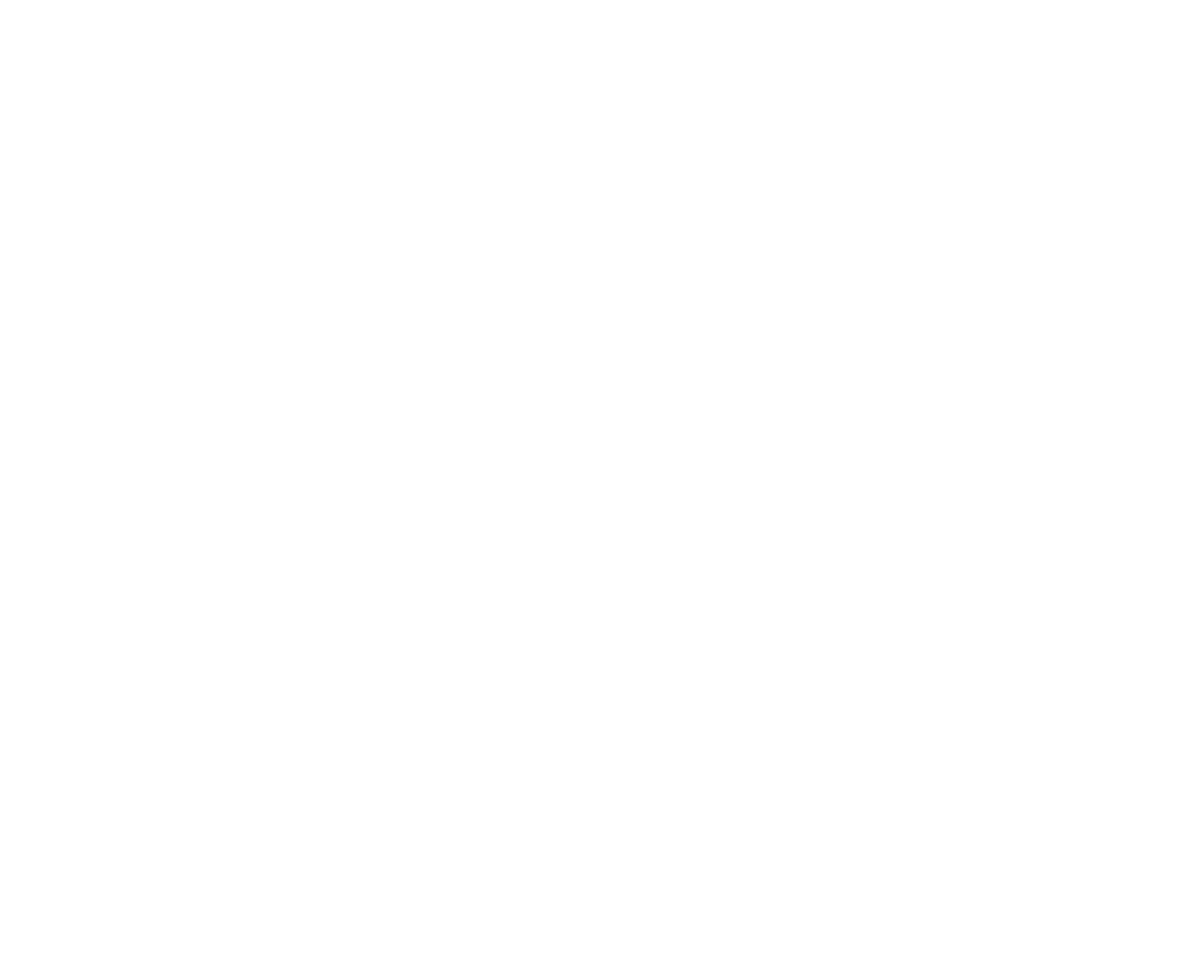
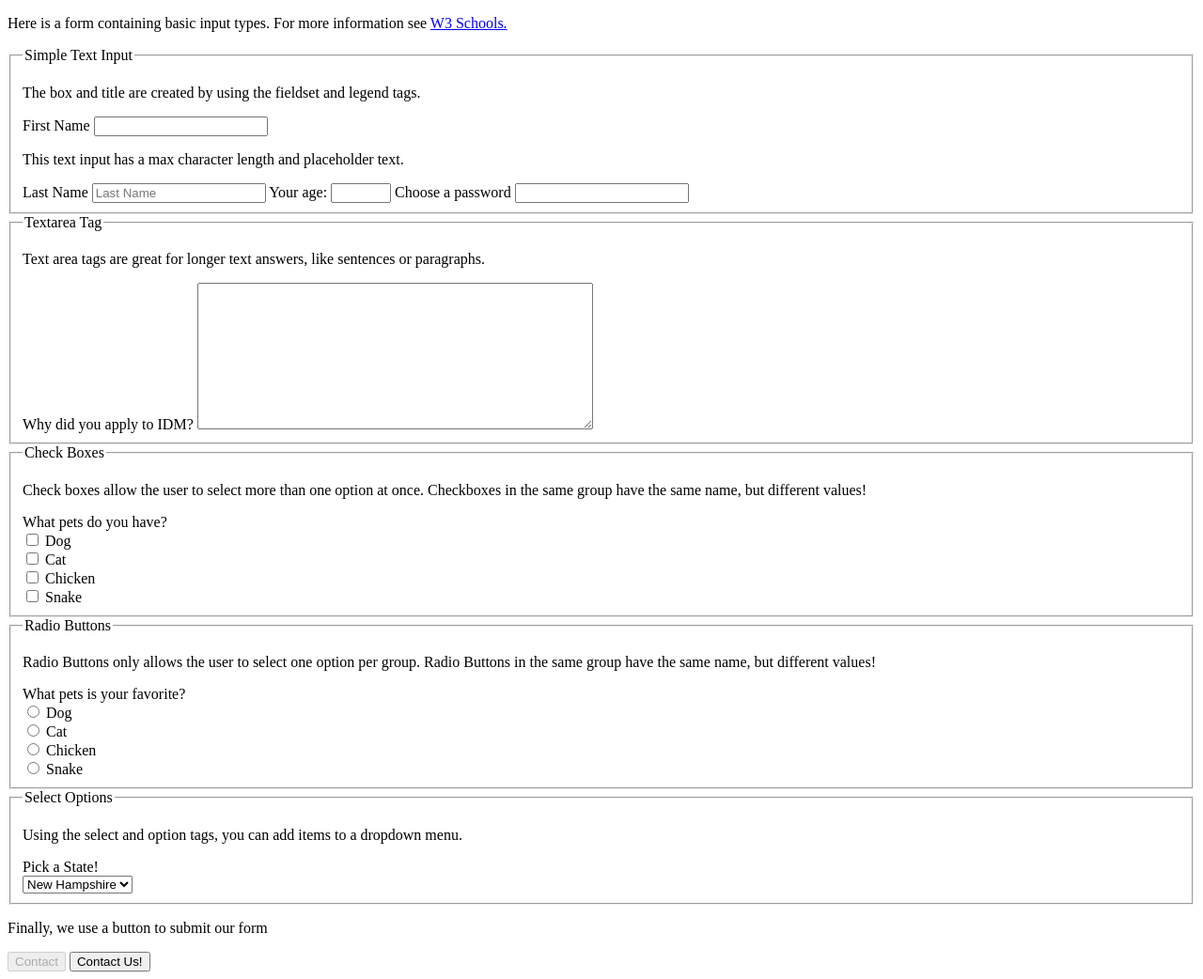
Before and after one commit to Kadee80/WebDevSpring24, a plain HTML site: page Week02/Week2_1/HTML_Forms/In_Class_Exercise/B/index.html in a window 1280 px wide. Shown: the whole page at 94% size. Before the commit the page ends 800 px from the top, so only its background shows below. Drawn offline with Linux system fonts and the light colour scheme.

Commit message:
Add section B in class form examples

```diff
--- a/Week02/Week2_1/HTML_Forms/In_Class_Exercise/B/index.html
+++ b/Week02/Week2_1/HTML_Forms/In_Class_Exercise/B/index.html
@@ -3,7 +3,102 @@
   <head>
     <meta charset="utf-8" />
     <meta name="viewport" content="width=device-width, initial-scale=1" />
-    <title>HTML Form Elements</title>
+    <title>HTML Forms and Inputs</title>
   </head>
-  <body></body>
+  <body>
+    <p>
+      Here is a form containing basic input types. For more information see
+      <a href="https://www.w3schools.com/html/html_forms.asp" target="_blank"
+        >W3 Schools.</a
+      >
+    </p>
+    <!-- The form action usually contains a file to process the form data,
+    it could be local like contact.php,
+    or it could be to a third party API. The action is what we want to do with the form data -->
+    <form action="#" method="POST" name="sampleForm" target="_self">
+      <fieldset>
+        <legend>Simple Text Input</legend>
+        <!-- https://www.w3schools.com/html/html_form_attributes.asp
+          peep all of the available attributes for different form input types -->
+        <p>
+          The box and title are created by using the fieldset and legend tags.
+        </p>
+        <label for="FirstName">First Name</label>
+        <input name="FirstName" type="text" required />
+        <p>This text input has a max character length and placeholder text.</p>
+        <label for="LastName">Last Name</label>
+        <input
+          name="LastName"
+          type="text"
+          placeholder="Last Name"
+          maxlength="15"
+        />
+        <label for="age">Your age:</label>
+        <input name="age" type="number" min="0" max="100" />
+
+        <label for="password">Choose a password</label>
+        <input name="password" type="password" />
+      </fieldset>
+      <fieldset>
+        <legend>Textarea Tag</legend>
+        <p>
+          Text area tags are great for longer text answers, like sentences or
+          paragraphs.
+        </p>
+        <label for="WhyIDM">Why did you apply to IDM?</label>
+        <textarea name="WhyIDM" cols="50" rows="10"></textarea>
+      </fieldset>
+      <fieldset>
+        <legend>Check Boxes</legend>
+        <p>
+          Check boxes allow the user to select more than one option at once.
+          Checkboxes in the same group have the same name, but different values!
+        </p>
+        <label for="Pet">What pets do you have?</label>
+        <br />
+        <input type="checkbox" name="Pet" value="Dog" /> Dog
+        <br />
+        <input type="checkbox" name="Pet" value="Cat" /> Cat
+        <br />
+        <input type="checkbox" name="Pet" value="Chicken" /> Chicken
+        <br />
+        <input type="checkbox" name="Pet" value="Snake" /> Snake
+      </fieldset>
+      <fieldset>
+        <legend>Radio Buttons</legend>
+        <p>
+          Radio Buttons only allows the user to select one option per group.
+          Radio Buttons in the same group have the same name, but different
+          values!
+        </p>
+        <label for="Pet">What pets is your favorite?</label>
+        <br />
+        <input type="radio" name="Pet" value="Dog" /> Dog
+        <br />
+        <input type="radio" name="Pet" value="Cat" /> Cat
+        <br />
+        <input type="radio" name="Pet" value="Chicken" /> Chicken
+        <br />
+        <input type="radio" name="Pet" value="Snake" /> Snake
+      </fieldset>
+      <fieldset>
+        <legend>Select Options</legend>
+        <p>
+          Using the select and option tags, you can add items to a dropdown
+          menu.
+        </p>
+        <label for="State">Pick a State!</label>
+        <br />
+        <select name="State">
+          <option value="NH">New Hampshire</option>
+          <option value="NY">New York</option>
+          <option value="NM">New Mexico</option>
+          <option value="NJ">New Jersey</option>
+        </select>
+      </fieldset>
+      <p>Finally, we use a button to submit our form</p>
+      <input name="Submit" value="Contact" type="button" disabled />
+      <button role="button">Contact Us!</button>
+    </form>
+  </body>
 </html>
```
